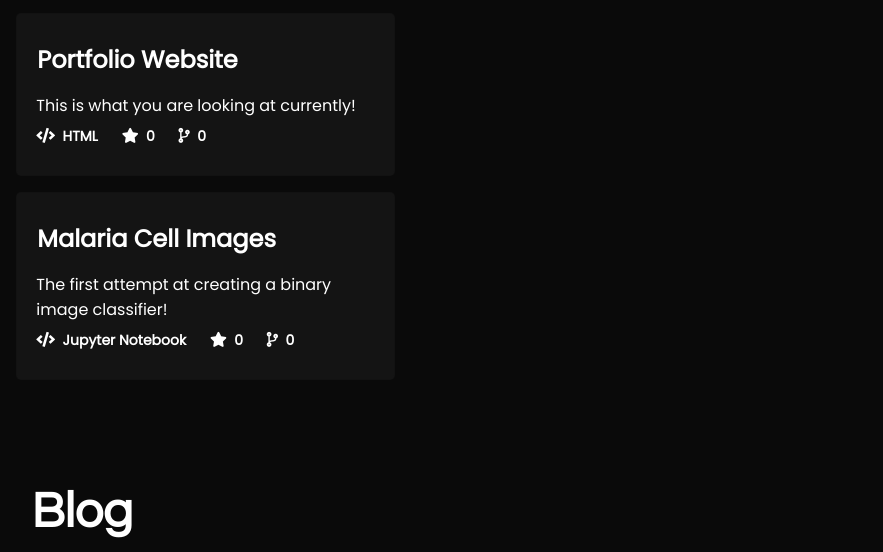
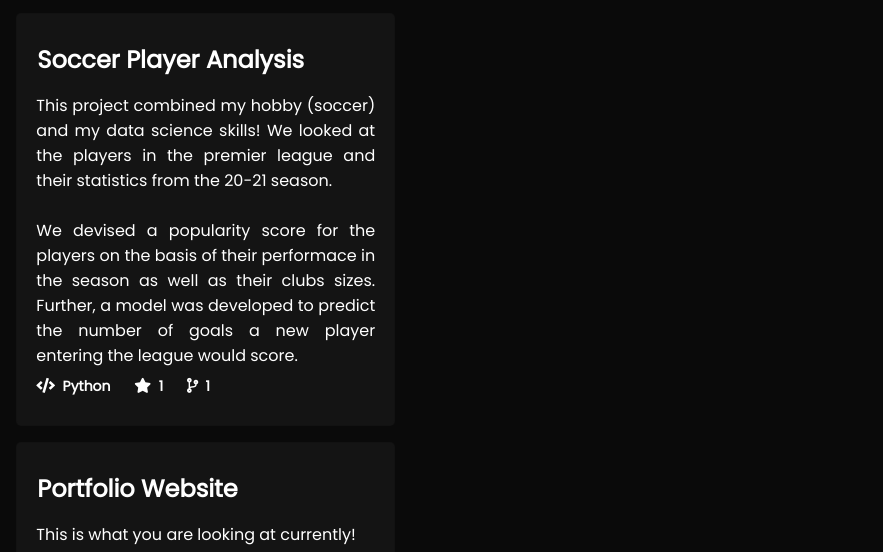
Before and after one commit to kartiknautiyal/kartiknautiyal.github.io, a plain HTML site: page index.html in a window 1280 px wide. Shown: the part 3108-3660 px from the top of the page, without its empty margins (391-1274 px from the left). Drawn offline with nearby package versions, Linux system fonts and the light colour scheme; a script that the page names is missing.

Commit message:
Soccer player analysis project added

```diff
--- a/index.html
+++ b/index.html
@@ -154,6 +154,23 @@
                             </div>
                         </section>
                         </a>
+                        <a href="https://github.com/kartiknautiyal/Soccer-Player-Analysis" target="_blank">
+                          <section>
+                              <div class="section_title">Soccer Player Analysis</div>
+                              <div class="about_section">
+                              </div>
+                              <span style="text-align: justify; display:block;"> This project combined my hobby (soccer) and my data science skills! We looked at the players in the premier league and their statistics from the 20-21 season.
+                              </span>
+                              <span style="text-align: justify; display:block;">
+                                <br> We devised a popularity score for the players on the basis of their performace in the season as well as their clubs sizes. Further, a model was developed to predict the number of goals a new player entering the league would score.
+                              </span>
+                              <div class="bottom_section">
+                                  <span style="display:inline-block;"><i class="fas fa-code"></i>&nbsp; Python</span>
+                                  <span><i class="fas fa-star"></i>&nbsp; 1</span>
+                                  <span><i class="fas fa-code-branch"></i>&nbsp; 1</span>
+                              </div>
+                          </section>
+                        </a>
                         <a href="https://github.com/kartiknautiyal/Website_v1" target="_blank">
                         <section>
                             <div class="section_title">Portfolio Website</div>
```
